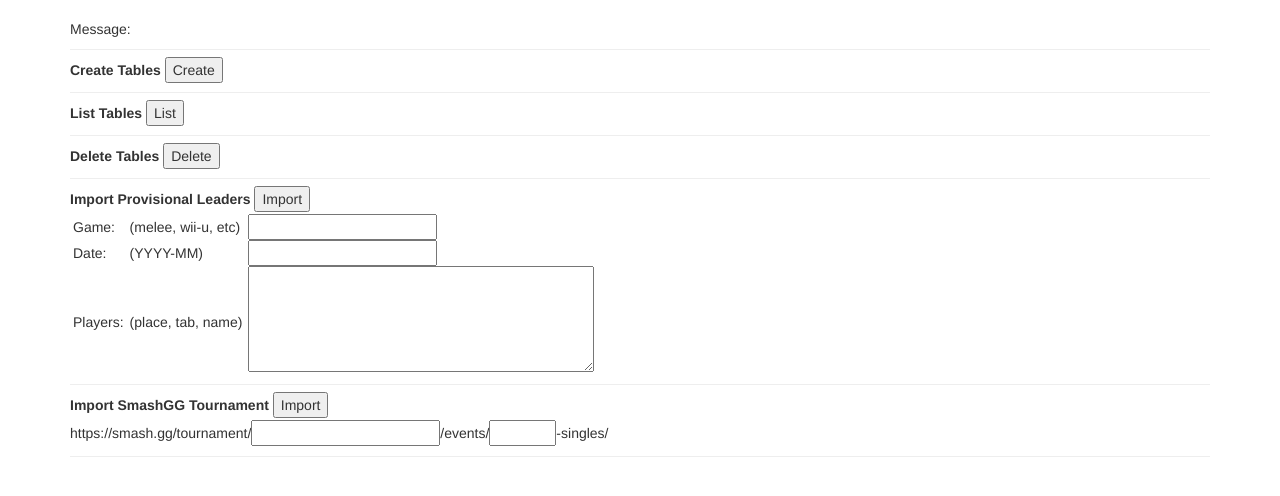
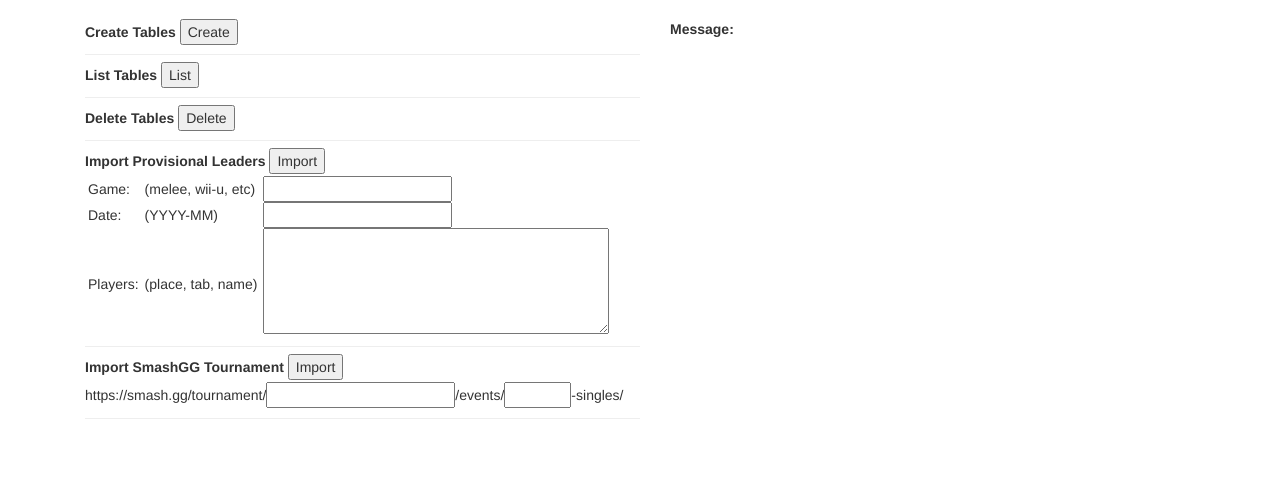
Before and after one commit to avnestico/smashrank, a Flask app: template app/templates/backend/dev.html in a window 1280 px wide. Shown: the part 51-547 px from the top of the page. Run offline with Flask 2, Linux system fonts and the light colour scheme; the template is opened without the code that fills it, so the values that code supplies are empty; some libraries are stand-ins or nearby versions.

Commit message:
Rearrange dev page

```diff
--- a/app/templates/backend/dev.html
+++ b/app/templates/backend/dev.html
@@ -10,9 +10,9 @@
         padding-right: 3px;
     }</style>
 
-    <p>Message: <span id="message"></span></p>
-    <hr>
-
+    <div class="container">
+        <div class="row">
+            <div class="col-xs-6">
                 <label>Create Tables</label>
                 <button id="create_tables">Create</button>
                 <hr>
@@ -51,6 +51,13 @@
                     <p>https://smash.gg/tournament/<input type="text" name="tournament" width="10">/events/<input type="text" name="game" size="5">-singles/</p>
                 </form>
                 <hr>
+            </div>
+            <div class="col-xs-6">
+                <p><label>Message:</label> <span id="message"></span></p>
+            </div>
+        </div>
+
+    </div>
 {% endblock %}
 {% block footer %}
 <script type="text/javascript">var dev_mode = "{{ url_for('dev_mode') }}";</script>
```
Lines whose indentation alone changed are shown as unchanged.
